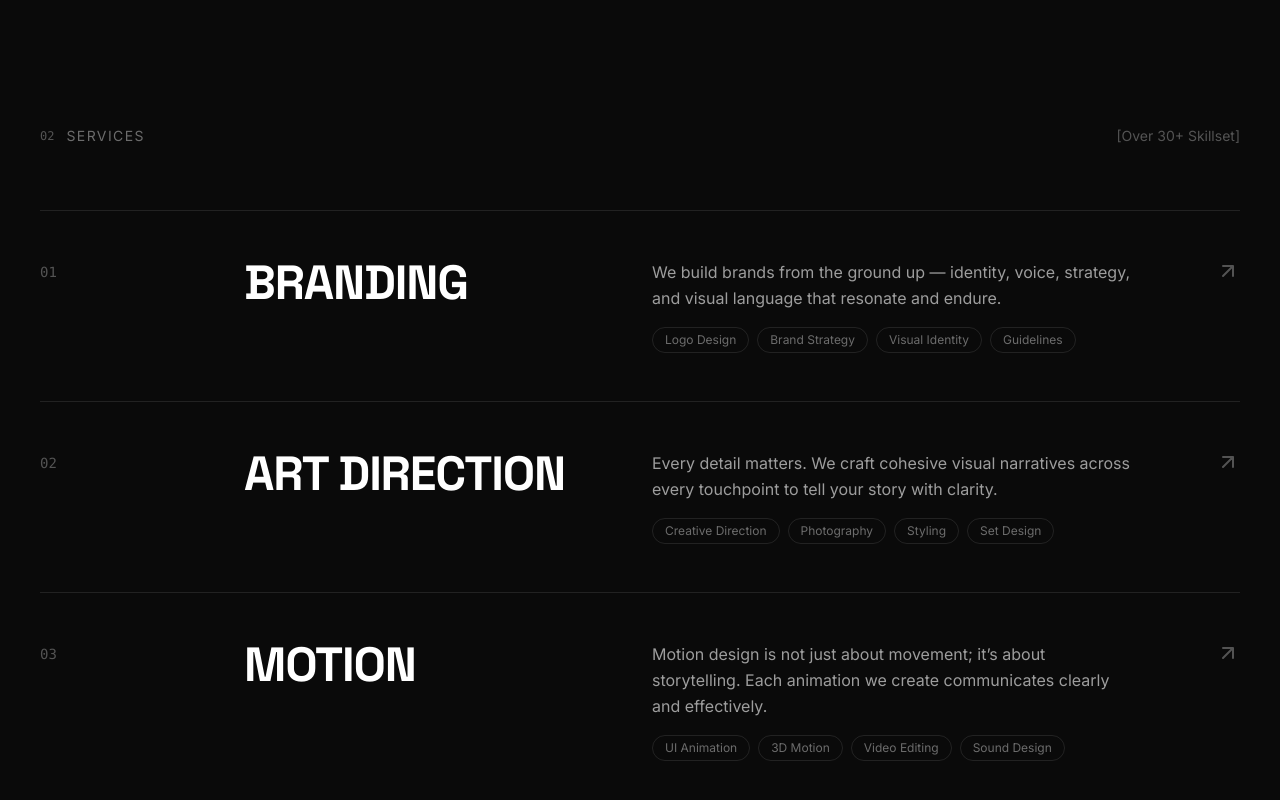
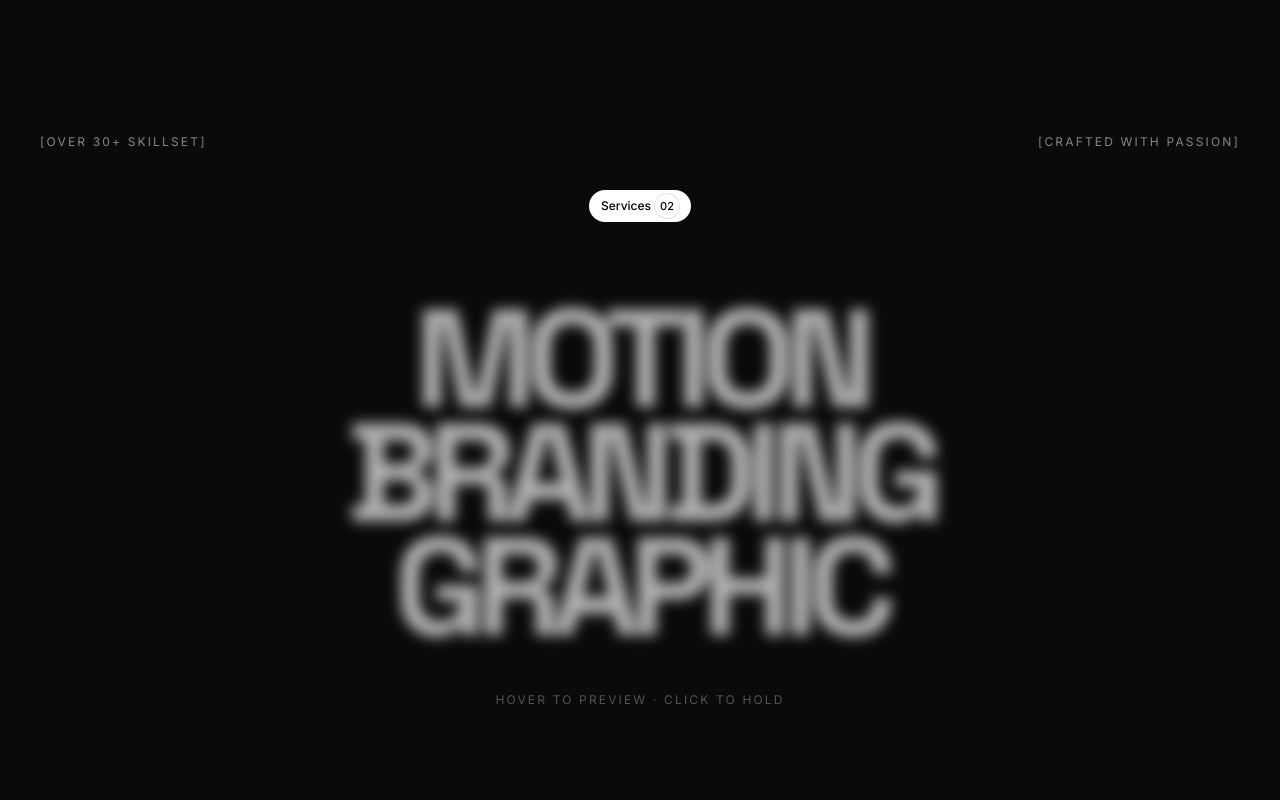
Before and after one commit to Abhidroid87/port, a React (Vite) app: page / in a window 1280 px wide. Shown: the part 1678-2478 px from the top of the page. Built offline with nearby package versions, Linux system fonts and the light colour scheme.

Commit message:
Updated ServiceList.tsx

```diff
--- a/src/components/ServiceList.tsx
+++ b/src/components/ServiceList.tsx
@@ -14,16 +14,18 @@ type ServiceListProps = {
 
 export default function ServiceList({ services }: ServiceListProps) {
   const [hoveredIndex, setHoveredIndex] = useState<number | null>(null);
+  const [selectedIndex, setSelectedIndex] = useState<number | null>(null);
   const [mousePos, setMousePos] = useState({ x: 0, y: 0 });
   const rafRef = useRef<number>(0);
+  const activeIndex = hoveredIndex ?? selectedIndex;
 
   useEffect(() => {
-    if (hoveredIndex === null) return;
+    if (activeIndex === null) return;
 
-    const onMove = (e: globalThis.MouseEvent) => {
+    const onMove = (event: globalThis.MouseEvent) => {
       cancelAnimationFrame(rafRef.current);
       rafRef.current = requestAnimationFrame(() => {
-        setMousePos({ x: e.clientX, y: e.clientY });
+        setMousePos({ x: event.clientX, y: event.clientY });
       });
     };
 
@@ -32,121 +34,107 @@ export default function ServiceList({ services }: ServiceListProps) {
       window.removeEventListener('mousemove', onMove);
       cancelAnimationFrame(rafRef.current);
     };
-  }, [hoveredIndex]);
+  }, [activeIndex]);
+
+  const handleSelect = (index: number) => {
+    setSelectedIndex((current) => (current === index ? null : index));
+  };
 
   return (
-    <div className="relative">
-      {/* Floating preview image — follows cursor on desktop */}
+    <div className="relative min-h-[520px] overflow-visible py-10 md:py-16">
       <div
-        className="hidden md:block pointer-events-none fixed z-30"
+        className="pointer-events-none fixed z-30 hidden md:block"
         style={{
           left: `${mousePos.x}px`,
           top: `${mousePos.y}px`,
-          transform: 'translate(40px, -50%)',
-          opacity: hoveredIndex !== null ? 1 : 0,
-          transition: 'opacity 0.3s ease',
+          opacity: activeIndex === null ? 0 : 1,
+          transform: 'translate(42px, -50%)',
+          transition: 'opacity 0.35s ease',
         }}
       >
-        {services.map((svc, i) => (
+        {services.map((service, index) => (
           <div
-            key={svc.num}
-            className="absolute rounded-xl overflow-hidden shadow-2xl"
+            key={service.num}
+            className="absolute h-[330px] w-[250px] overflow-hidden rounded-sm shadow-2xl"
             style={{
-              width: 280,
-              height: 360,
-              opacity: hoveredIndex === i ? 1 : 0,
+              opacity: activeIndex === index ? 1 : 0,
               transform:
-                hoveredIndex === i
-                  ? 'scale(1) rotate(-3deg)'
-                  : 'scale(0.85) rotate(0deg)',
+                activeIndex === index
+                  ? 'rotate(3deg) scale(1)'
+                  : 'rotate(0deg) scale(0.8)',
               transition:
-                'opacity 0.35s ease, transform 0.45s cubic-bezier(0.22, 1, 0.36, 1)',
+                'opacity 0.35s ease, transform 0.5s cubic-bezier(0.22, 1, 0.36, 1)',
             }}
           >
-            <img
-              src={svc.image}
-              alt={svc.title}
-              className="w-full h-full object-cover"
-            />
-            <div className="absolute inset-0 bg-gradient-to-t from-black/70 to-transparent" />
-            <div className="absolute bottom-3 left-4">
-              <p className="text-[#c8ff00] text-xs font-mono">{svc.num}</p>
-              <p className="text-white text-sm font-display font-bold">{svc.title}</p>
+            <img src={service.image} alt={service.title} className="h-full w-full object-cover" />
+            <div className="absolute inset-0 bg-gradient-to-t from-black/70 via-transparent to-transparent" />
+            <div className="absolute bottom-4 left-4">
+              <p className="font-mono text-xs text-[#ff4b2b]">{service.num}</p>
+              <p className="font-display text-lg font-bold text-white">{service.title}</p>
             </div>
           </div>
         ))}
       </div>
 
-      {/* Service rows */}
-      <div className="space-y-0">
-        {services.map((svc, i) => {
-          const isHovered = hoveredIndex === i;
-          const isDimmed = hoveredIndex !== null && hoveredIndex !== i;
+      <div className="absolute left-0 right-0 top-2 flex items-center justify-between text-[10px] uppercase tracking-[0.18em] text-white/50 md:text-xs">
+        <span>[Over 30+ Skillset]</span>
+        <span>[Crafted with passion]</span>
+      </div>
+
+      <div className="mx-auto flex w-fit items-center gap-1 rounded-full bg-white px-3 py-1 text-xs font-medium text-black">
+        <span>Services</span>
+        <span className="flex h-6 w-6 items-center justify-center rounded-full bg-white text-[11px] shadow-[0_0_0_1px_rgba(0,0,0,0.12)]">
+          02
+        </span>
+      </div>
+
+      <div
+        className="mx-auto mt-16 flex max-w-3xl flex-col items-center gap-1 md:mt-20 md:gap-0"
+        onClick={(event) => {
+          if (event.target === event.currentTarget) setSelectedIndex(null);
+        }}
+      >
+        {services.map((service, index) => {
+          const isActive = activeIndex === index;
+          const isDimmed = activeIndex !== null && !isActive;
+          const isLocked = selectedIndex === index;
 
           return (
-            <div
-              key={svc.num}
-              onMouseEnter={() => setHoveredIndex(i)}
+            <button
+              key={service.num}
+              type="button"
+              onMouseEnter={() => setHoveredIndex(index)}
               onMouseLeave={() => setHoveredIndex(null)}
-              className="group grid md:grid-cols-12 gap-6 py-12 border-t border-white/10 last:border-b cursor-pointer transition-all duration-500"
-              style={{
-                filter: isDimmed ? 'blur(4px)' : 'blur(0px)',
-                opacity: isDimmed ? 0.4 : 1,
-                background: isHovered ? 'rgba(200, 255, 0, 0.03)' : 'transparent',
-              }}
+              onClick={() => handleSelect(index)}
+              className="group relative flex w-full items-center justify-center py-1 text-center outline-none md:py-0"
+              aria-pressed={isLocked}
+              aria-label={`${isLocked ? 'Unselect' : 'Select'} ${service.title}`}
             >
-              <div className="md:col-span-2">
-                <span
-                  className="text-sm font-mono transition-colors duration-300"
-                  style={{ color: isHovered ? '#c8ff00' : 'rgba(255,255,255,0.3)' }}
-                >
-                  {svc.num}
-                </span>
-              </div>
-              <div className="md:col-span-4">
-                <h3
-                  className="font-display text-4xl md:text-5xl font-bold tracking-tight transition-colors duration-300"
-                  style={{ color: isHovered ? '#c8ff00' : '#ffffff' }}
-                >
-                  {svc.title}
-                </h3>
-              </div>
-              <div className="md:col-span-5">
-                <p className="text-white/60 leading-relaxed mb-4">{svc.desc}</p>
-                <div className="flex flex-wrap gap-2">
-                  {svc.tags.map((tag) => (
-                    <span
-                      key={tag}
-                      className="text-xs rounded-full border border-white/10 px-3 py-1 text-white/40"
-                    >
-                      {tag}
-                    </span>
-                  ))}
-                </div>
-              </div>
-              <div className="md:col-span-1 flex items-start justify-end">
-                <svg
-                  className="transition-transform duration-300"
-                  style={{
-                    transform: isHovered ? 'rotate(45deg)' : 'rotate(0deg)',
-                    color: isHovered ? '#c8ff00' : 'rgba(255,255,255,0.3)',
-                  }}
-                  width="24"
-                  height="24"
-                  viewBox="0 0 24 24"
-                  fill="none"
-                  stroke="currentColor"
-                  strokeWidth="2"
-                  strokeLinecap="round"
-                  strokeLinejoin="round"
-                >
-                  <path d="M7 17L17 7M7 7h10v10" />
-                </svg>
-              </div>
-            </div>
+              <span
+                className="absolute -left-1 hidden font-mono text-sm text-[#ff4b2b] transition-opacity duration-300 md:block lg:-left-10"
+                style={{ opacity: isActive ? 1 : 0 }}
+              >
+                {service.num}
+              </span>
+              <span
+                className="font-display text-[17vw] font-bold uppercase leading-[0.82] tracking-[-0.08em] transition-all duration-500 ease-[cubic-bezier(0.22,1,0.36,1)] md:text-[8.7rem]"
+                style={{
+                  filter: isDimmed || activeIndex === null ? 'blur(7px)' : 'blur(0px)',
+                  opacity: isDimmed ? 0.38 : 1,
+                  color: isActive ? '#f5f5f5' : 'rgba(245,245,245,0.72)',
+                  transform: isActive ? 'translateX(8px)' : 'translateX(0px)',
+                }}
+              >
+                {service.title}
+              </span>
+            </button>
           );
         })}
       </div>
+
+      <p className="mt-12 text-center text-[10px] uppercase tracking-[0.18em] text-white/30 md:text-xs">
+        Hover to preview · Click to hold
+      </p>
     </div>
   );
 }
--- a/src/pages/About.tsx
+++ b/src/pages/About.tsx
@@ -11,7 +11,7 @@ const services: Service[] = [
   {
     num: '01',
     title: 'MOTION',
-    desc: 'Motion design is not just about movement; it\u2019s about storytelling. Each animation we create communicates a message clearly and effectively, making complex ideas simple.',
+    desc: 'Motion design is not just about movement — it is storytelling through rhythm, texture, and visual energy.',
     tags: ['UI Animation', '3D Motion', 'Video Editing', 'Sound Design'],
     image: 'https://images.pexels.com/photos/8817542/pexels-photo-8817542.jpeg?auto=compress&cs=tinysrgb&w=800',
   },
@@ -24,14 +24,14 @@ const services: Service[] = [
   },
   {
     num: '03',
-    title: 'ART DIRECTION',
-    desc: 'Every detail matters. We craft cohesive visual narratives across every touchpoint to tell your story with clarity and purpose.',
-    tags: ['Creative Direction', 'Photography', 'Styling', 'Set Design'],
+    title: 'GRAPHIC',
+    desc: 'We turn ideas into striking visual systems that give every campaign, screen, and story a distinct point of view.',
+    tags: ['Art Direction', 'Editorial Design', 'Campaigns', 'Typography'],
     image: 'https://images.pexels.com/photos/36991335/pexels-photo-36991335.jpeg?auto=compress&cs=tinysrgb&w=800',
   },
   {
     num: '04',
-    title: 'UI / UX DESIGN',
+    title: 'UI / UX',
     desc: 'We design interfaces that feel natural. Intuitive navigation, thoughtful interactions, and pixel-perfect layouts that users love.',
     tags: ['Wireframing', 'Prototyping', 'Design Systems', 'User Testing'],
     image: 'https://images.pexels.com/photos/196644/pexels-photo-196644.jpeg?auto=compress&cs=tinysrgb&w=800',
@@ -123,14 +123,6 @@ export default function About() {
       {/* Services */}
       <section className="py-32 px-6 md:px-10 max-w-[1600px] mx-auto">
         <div ref={servicesRef}>
-          <div className="flex items-center justify-between mb-16">
-            <div className="flex items-center gap-3">
-              <span className="text-xs text-white/30 font-mono">02</span>
-              <span className="text-sm text-white/40 tracking-widest uppercase">Services</span>
-            </div>
-            <span className="text-sm text-white/30">[Over 30+ Skillset]</span>
-          </div>
-
           <ServiceList services={services} />
         </div>
       </section>
--- a/src/pages/Home.tsx
+++ b/src/pages/Home.tsx
@@ -13,24 +13,24 @@ const heroBg =
 const services: Service[] = [
   {
     num: '01',
+    title: 'MOTION',
+    desc: 'Motion design is not just about movement — it is storytelling through rhythm, texture, and visual energy.',
+    tags: ['UI Animation', '3D Motion', 'Video Editing', 'Sound Design'],
+    image: 'https://images.pexels.com/photos/8817542/pexels-photo-8817542.jpeg?auto=compress&cs=tinysrgb&w=800',
+  },
+  {
+    num: '02',
     title: 'BRANDING',
     desc: 'We build brands from the ground up — identity, voice, strategy, and visual language that resonate and endure.',
     tags: ['Logo Design', 'Brand Strategy', 'Visual Identity', 'Guidelines'],
     image: 'https://images.pexels.com/photos/7661590/pexels-photo-7661590.jpeg?auto=compress&cs=tinysrgb&w=800',
   },
   {
-    num: '02',
-    title: 'ART DIRECTION',
-    desc: 'Every detail matters. We craft cohesive visual narratives across every touchpoint to tell your story with clarity.',
-    tags: ['Creative Direction', 'Photography', 'Styling', 'Set Design'],
+    num: '03',
+    title: 'GRAPHIC',
+    desc: 'We turn ideas into striking visual systems that give every campaign, screen, and story a distinct point of view.',
+    tags: ['Art Direction', 'Editorial Design', 'Campaigns', 'Typography'],
     image: 'https://images.pexels.com/photos/36991335/pexels-photo-36991335.jpeg?auto=compress&cs=tinysrgb&w=800',
-  },
-  {
-    num: '03',
-    title: 'MOTION',
-    desc: 'Motion design is not just about movement; it\u2019s about storytelling. Each animation we create communicates clearly and effectively.',
-    tags: ['UI Animation', '3D Motion', 'Video Editing', 'Sound Design'],
-    image: 'https://images.pexels.com/photos/8817542/pexels-photo-8817542.jpeg?auto=compress&cs=tinysrgb&w=800',
   },
 ];
 
@@ -160,14 +160,6 @@ export default function Home() {
 
       {/* Services */}
       <section className="py-32 px-6 md:px-10 max-w-[1600px] mx-auto">
-        <div className="flex items-center justify-between mb-16">
-          <div className="flex items-center gap-3">
-            <span className="text-xs text-white/30 font-mono">02</span>
-            <span className="text-sm text-white/40 tracking-widest uppercase">Services</span>
-          </div>
-          <span className="text-sm text-white/30">[Over 30+ Skillset]</span>
-        </div>
-
         <div ref={servicesSectionRef}>
           <ServiceList services={services} />
         </div>
```
